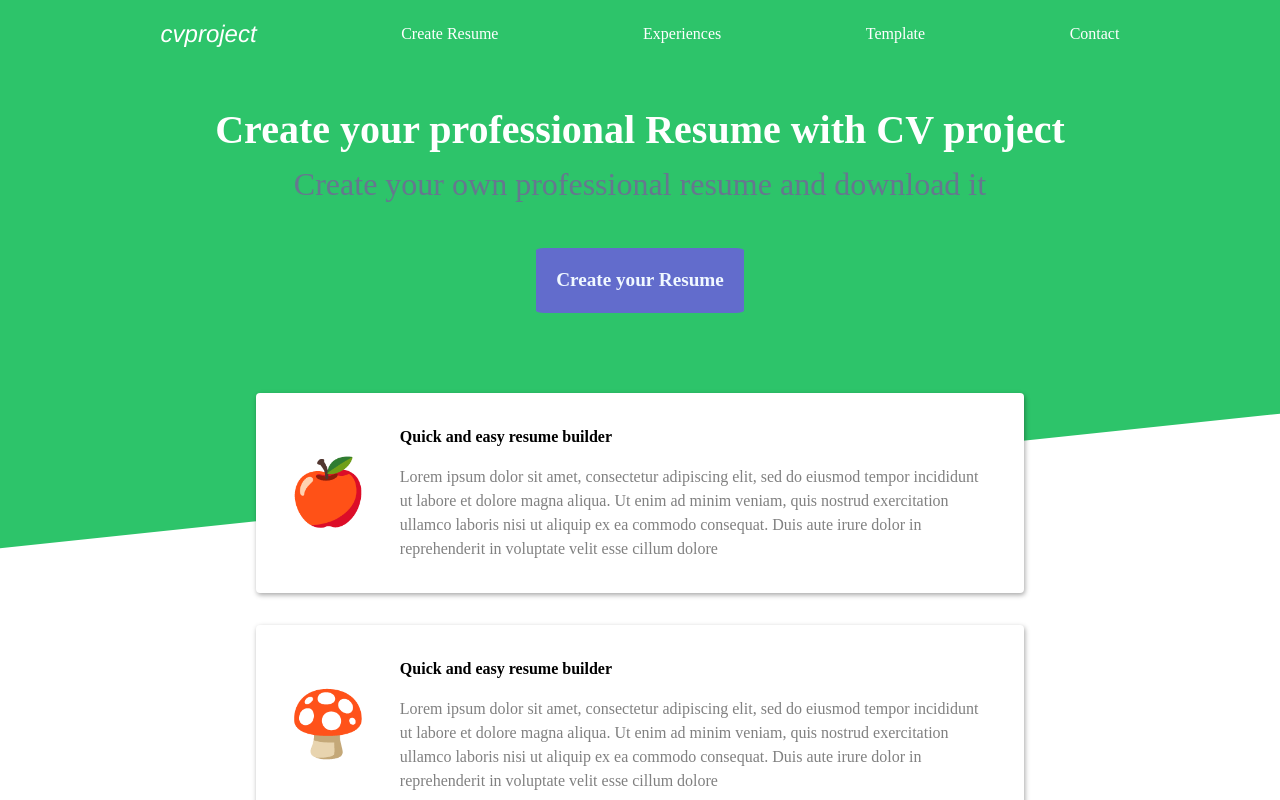
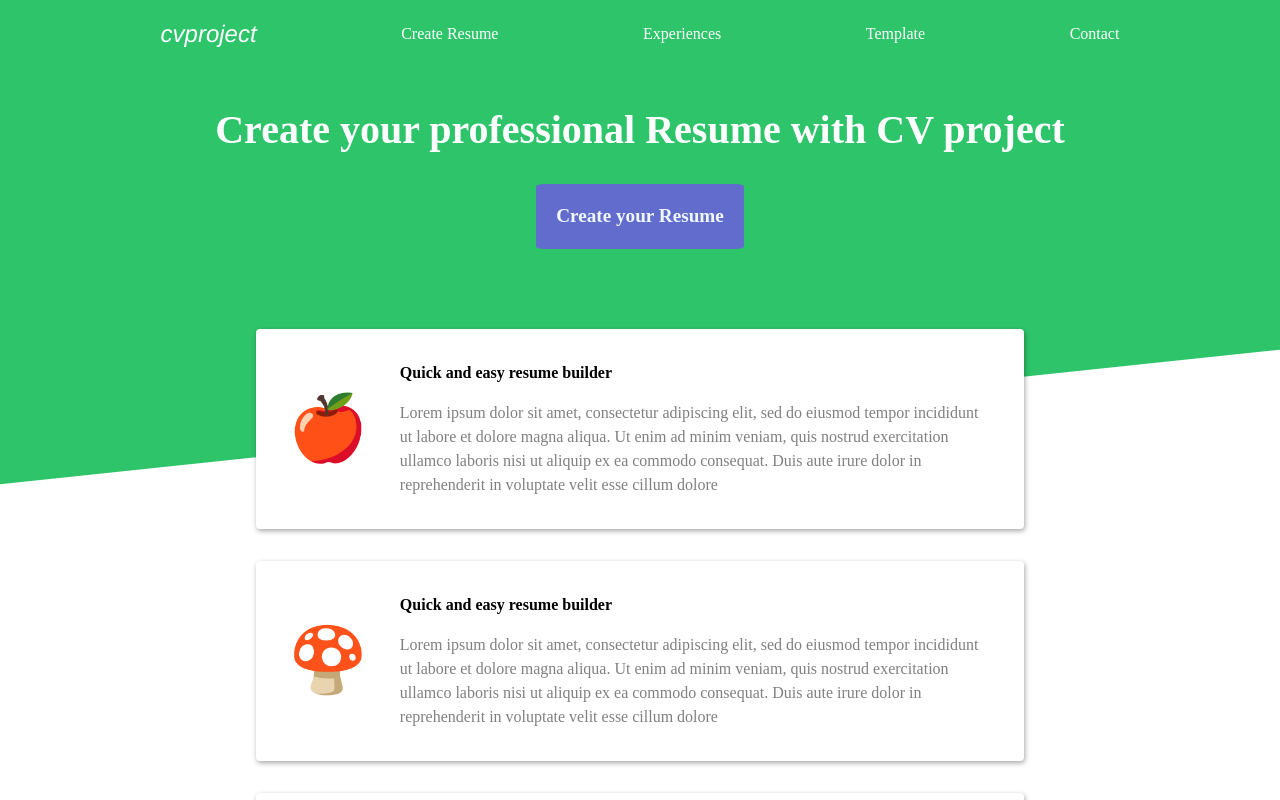
Before and after one commit to chucoyos/CV-application, a React (Vite) app: page / in a window 1280 px wide. Shown: the top 800 px of the page. Built offline with nearby package versions, Linux system fonts and the light colour scheme.

Commit message:
Edit home navbar text

```diff
--- a/src/components/NavBar.jsx
+++ b/src/components/NavBar.jsx
@@ -26,9 +26,6 @@ const NavBar = ({ path, text }) => {
 			{location.pathname === '/' && (
 				<>
 					<h1>Create your professional Resume with CV project</h1>
-					<p className='subtitle'>
-						Create your own professional resume and download it
-					</p>
 					<Button
 						path='/general-details'
 						text='Create your Resume'
```
